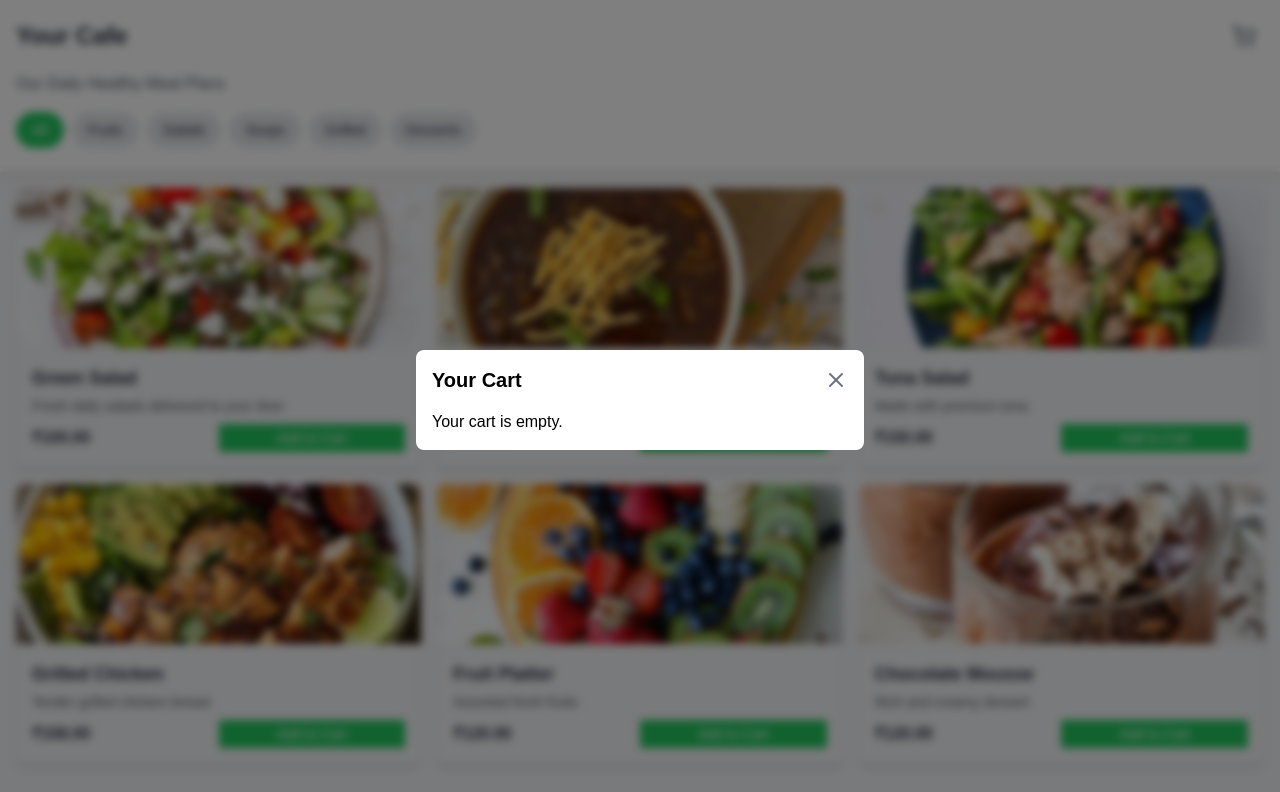
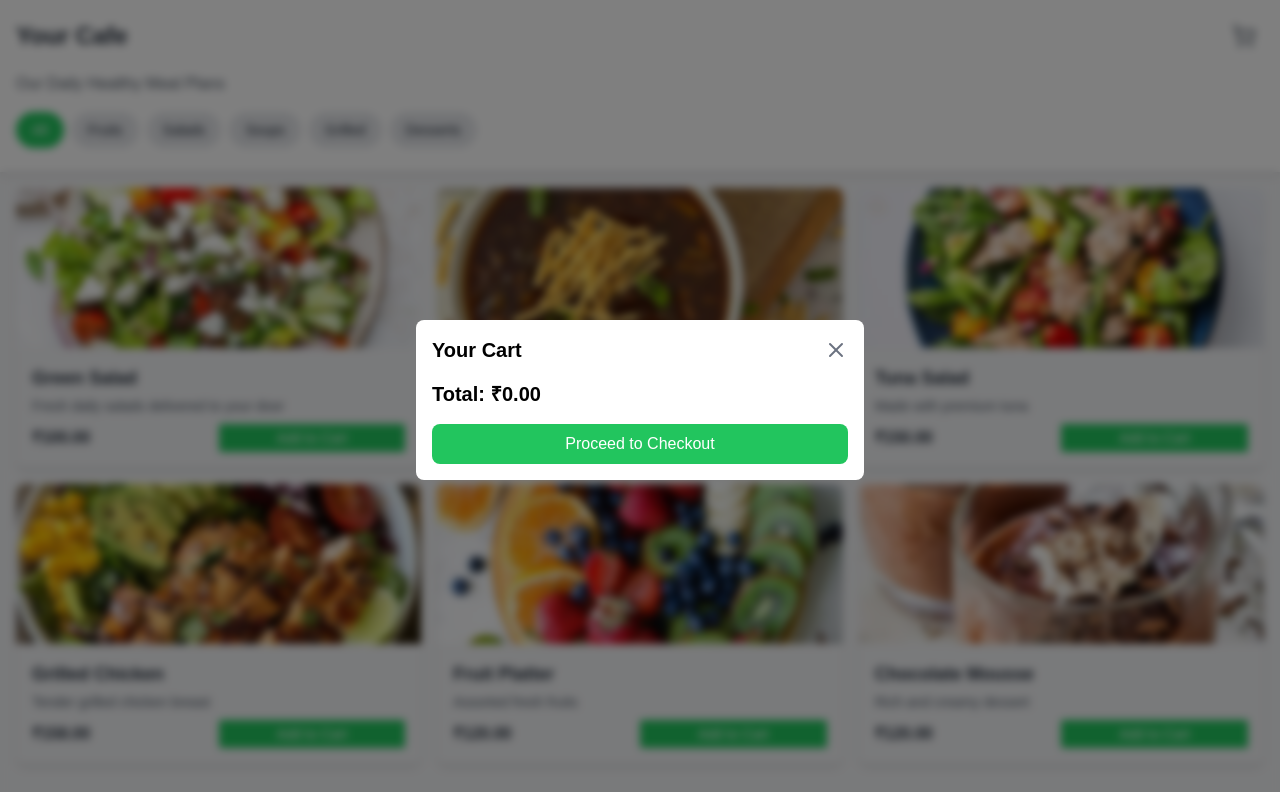
Before and after one commit to Souravhere/cafe-order-app, a Next.js app: page / in a window 1280 px wide. Both pictures are taken after a click on the button "Open cart". Shown: the top 792 px of the page. Built offline with nearby package versions, Linux system fonts and the light colour scheme.

Commit message:
few funcnality added for the order process

```diff
--- a/src/app/page.tsx
+++ b/src/app/page.tsx
@@ -5,6 +5,7 @@ import Image from 'next/image';
 import { ShoppingCart, X, Plus, Minus } from 'lucide-react';
 import { Trash2 } from 'lucide-react';
 import productsData from '../data/products.json';
+import CheckoutForm from '../Components/CheckoutForm';
 
 // Define Product type
 type Product = {
@@ -33,6 +34,7 @@ export default function Component() {
   const [showCart, setShowCart] = useState(false);
   const [activeCategory, setActiveCategory] = useState('All');
   const [popup, setPopup] = useState<Popup>({ message: '', isOpen: false });
+  const [isCheckingOut, setIsCheckingOut] = useState(false);
 
   useEffect(() => {
     if (productsData && Array.isArray(productsData.products)) {
@@ -96,6 +98,14 @@ export default function Component() {
   const filteredProducts = activeCategory === 'All'
     ? products
     : products.filter(product => product.category === activeCategory);
+
+  const handleCheckout = (formData: { tableNo: string; name: string; phoneNo: string }) => {
+    console.log('Order placed:', { ...formData, cart, totalPrice });
+    setCart([]);
+    setShowCart(false);
+    setIsCheckingOut(false);
+    showPopup('Order placed successfully!');
+  };
 
   return (
     <div className="bg-gray-100 min-h-screen">
@@ -170,18 +180,19 @@ export default function Component() {
         <div className="fixed inset-0 bg-black backdrop-blur-sm text-black bg-opacity-50 flex items-center justify-center z-50">
           <div className="bg-white sm:mx-0 mx-3 p-4 rounded-lg max-w-md w-full max-h-[80vh] overflow-y-auto">
             <div className="flex justify-between items-center mb-4">
-              <h2 className="text-xl font-bold">Your Cart</h2>
+              <h2 className="text-xl font-bold">{isCheckingOut ? 'Checkout' : 'Your Cart'}</h2>
               <button
-                onClick={() => setShowCart(false)}
+                onClick={() => {
+                  setShowCart(false);
+                  setIsCheckingOut(false);
+                }}
                 className="text-gray-500 hover:text-gray-700"
                 aria-label="Close cart"
               >
                 <X size={24} />
               </button>
             </div>
-            {cart.length === 0 ? (
-              <p>Your cart is empty.</p>
-            ) : (
+            {!isCheckingOut ? (
               <>
                 {cart.map(item => (
                   <div key={item.id} className="flex justify-between items-center mb-2 pb-2 border-b">
@@ -214,10 +225,18 @@ export default function Component() {
                   </div>
                 ))}
                 <div className="mt-4 text-xl font-bold">Total: ₹{totalPrice.toFixed(2)}</div>
-                <button className="mt-4 w-full bg-green-500 text-white py-2 px-4 rounded-lg hover:bg-green-600 transition-colors">
+                <button
+                  className="mt-4 w-full bg-green-500 text-white py-2 px-4 rounded-lg hover:bg-green-600 transition-colors"
+                  onClick={() => setIsCheckingOut(true)}
+                >
                   Proceed to Checkout
                 </button>
               </>
+            ) : (
+              <CheckoutForm
+                onSubmit={handleCheckout}
+                onCancel={() => setIsCheckingOut(false)}
+              />
             )}
           </div>
         </div>
```
